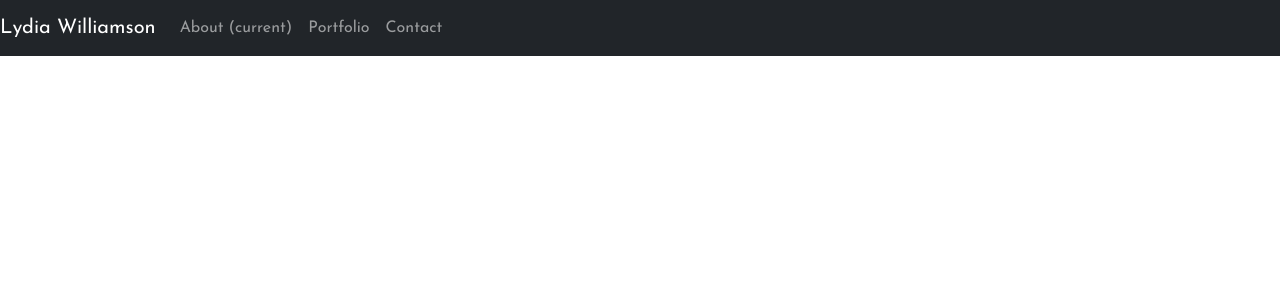
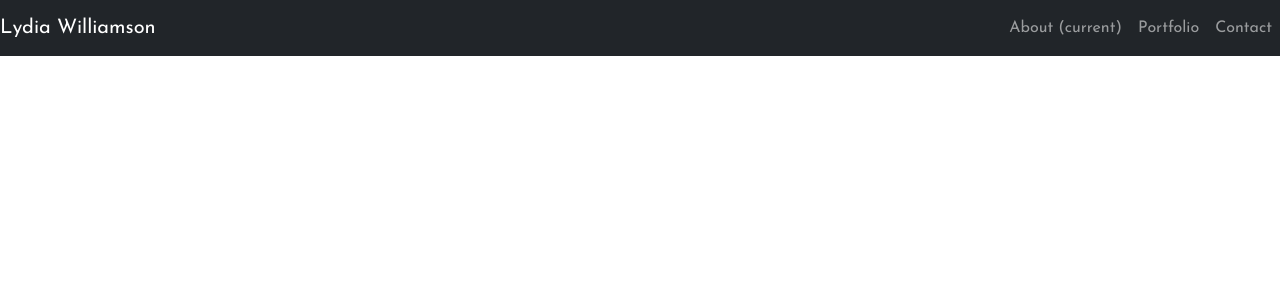
Before and after one commit to lydiawdesign/react_portfolio_LW, a React (Create React App) app in the folder react-portfolio/: page / in a window 1280 px wide. Shown: the top 300 px of the page. Built offline with nearby package versions, Linux system fonts and the light colour scheme.

Commit message:
added header component

```diff
--- a/react-portfolio/src/App.js
+++ b/react-portfolio/src/App.js
@@ -1,12 +1,13 @@
 import './App.css';
-import 'bootstrap/dist/css/bootstrap.min.css'
-import NavBar from './components/nav'
+import 'bootstrap/dist/css/bootstrap.min.css';
+import NavBar from './components/nav';
+import Header from './components/header';
 
 function App() {
   return (
     <div className="App">
        < NavBar />
-        <h1>Hi, I'm Lydia. Nice to meet ya!</h1>
+       < Header />
     </div>
   );
 }
--- /dev/null
+++ b/react-portfolio/src/components/header.js
@@ -0,0 +1,11 @@
+import React from 'react'
+
+export const header = () => {
+    return (
+        <div className="header-container">
+            <h1>Hi, I'm Lydia! Nice to meet ya!</h1>
+        </div>
+    )
+}
+
+export default header
--- a/react-portfolio/src/components/nav.js
+++ b/react-portfolio/src/components/nav.js
@@ -12,7 +12,7 @@ function nav() {
 
                 <div className="collapse navbar-collapse" id="navbarSupportedContent">
 
-                    <ul className="navbar-nav mr-auto">
+                    <ul className="navbar-nav ms-auto">
 
                         <li className="nav-item active">
                             <a className="nav-link" href="#about">About <span className="sr-only">(current)</span></a>
```
Also changed, not shown: react-portfolio/src/App.css (+7 -0 lines).
